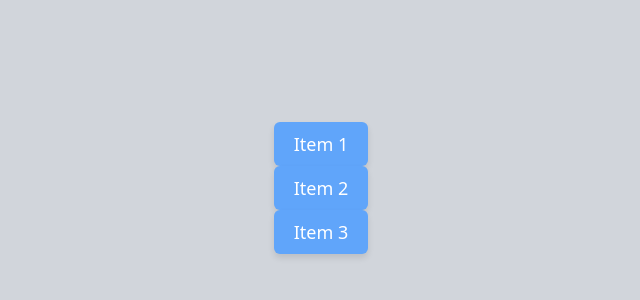
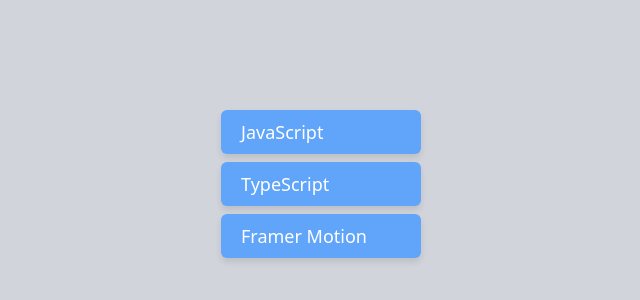
Before and after one commit to rankdeveloper/framer-motion, a React (Vite) app: page / in a window 1280 px wide. Shown: the part 212-512 px from the top of the page, without its empty margins (319-959 px from the left). Built offline with nearby package versions, Linux system fonts and the light colour scheme.

Commit message:
text , design change

```diff
--- a/src/LayoutGroup.tsx
+++ b/src/LayoutGroup.tsx
@@ -3,9 +3,21 @@
 import { motion, LayoutGroup } from "framer-motion"; // Optional for styling
 
 const items = [
-  { id: 1, title: "Item 1", description: "This is the description for item 1" },
-  { id: 2, title: "Item 2", description: "This is the description for item 2" },
-  { id: 3, title: "Item 3", description: "This is the description for item 3" },
+  {
+    id: 1,
+    title: "JavaScript",
+    description: "JavaScript is a programming language",
+  },
+  {
+    id: 2,
+    title: "TypeScript",
+    description: "TypeScript is a superset of JavaScript",
+  },
+  {
+    id: 3,
+    title: "Framer Motion",
+    description: "Framer Motion is a motion library",
+  },
 ];
 
 const LayoutGroupExample1 = () => {
@@ -25,7 +37,7 @@
         <motion.div
           key={item.id}
           layout
-          className="bg-blue-400  py-2 px-5 rounded-md shadow-[0_4px_6px_rgba(0,0,0,0.1)] overflow-hidden cursor-pointer"
+          className="bg-blue-400  py-2 px-5 rounded-md shadow-[0_4px_6px_rgba(0,0,0,0.1)] overflow-hidden cursor-pointer min-w-[200px] mb-2 "
           whileHover={{ scale: 1.03 }}
           onClick={() => expand(item.id)}
         >
```
